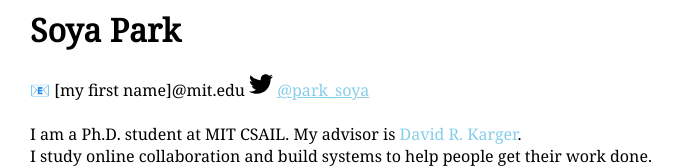
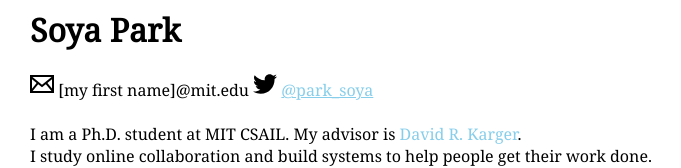
Before and after one commit to soyapark/website, a plain HTML site: page index.html in a window 1280 px wide. Shown: the top 168 px of the page, without its empty margins (0-681 px from the left). Drawn offline with Linux system fonts and the light colour scheme; no server answers.

Commit message:
Fix email icon to svg

```diff
--- a/index.html
+++ b/index.html
@@ -94,7 +94,8 @@
 
 <body mv-app="profile" mv-storage="https://github.com/soyapark/goldenretriever">
 	<h1> Soya Park </h1>
-	<span>📧  [my first name]@mit.edu  </span>
+	<svg xmlns="http://www.w3.org/2000/svg" width="24" height="24" viewBox="0 0 24 24"><path d="M0 3v18h24v-18h-24zm6.623 7.929l-4.623 5.712v-9.458l4.623 3.746zm-4.141-5.929h19.035l-9.517 7.713-9.518-7.713zm5.694 7.188l3.824 3.099 3.83-3.104 5.612 6.817h-18.779l5.513-6.812zm9.208-1.264l4.616-3.741v9.348l-4.616-5.607z"/></svg>
+	<span> [my first name]@mit.edu  </span>
 	<svg xmlns="http://www.w3.org/2000/svg" width="24" height="24" viewBox="0 0 24 24"><path d="M24 4.557c-.883.392-1.832.656-2.828.775 1.017-.609 1.798-1.574 2.165-2.724-.951.564-2.005.974-3.127 1.195-.897-.957-2.178-1.555-3.594-1.555-3.179 0-5.515 2.966-4.797 6.045-4.091-.205-7.719-2.165-10.148-5.144-1.29 2.213-.669 5.108 1.523 6.574-.806-.026-1.566-.247-2.229-.616-.054 2.281 1.581 4.415 3.949 4.89-.693.188-1.452.232-2.224.084.626 1.956 2.444 3.379 4.6 3.419-2.07 1.623-4.678 2.348-7.29 2.04 2.179 1.397 4.768 2.212 7.548 2.212 9.142 0 14.307-7.721 13.995-14.646.962-.695 1.797-1.562 2.457-2.549z"/></svg> <a href="https://twitter.com/park_soya">@park_soya</a><br><br>
 
 
```
